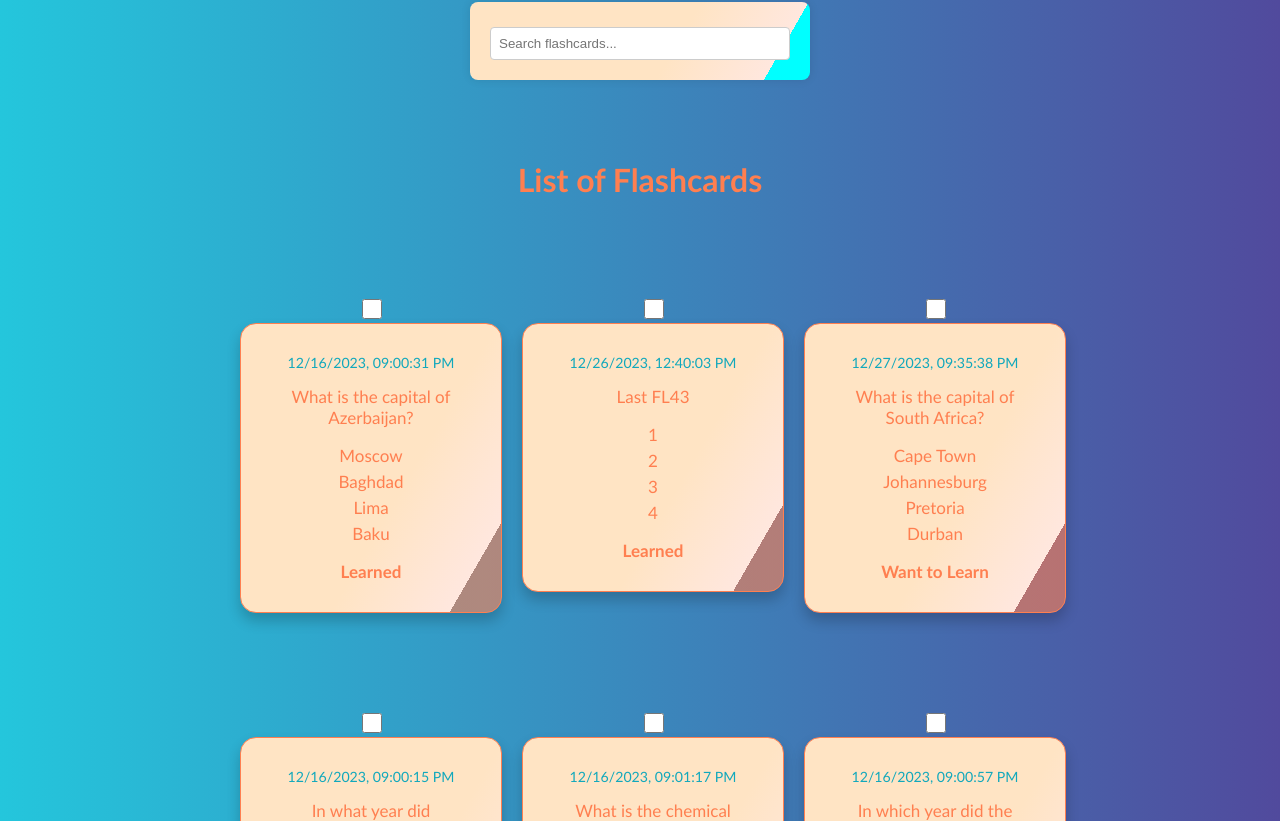
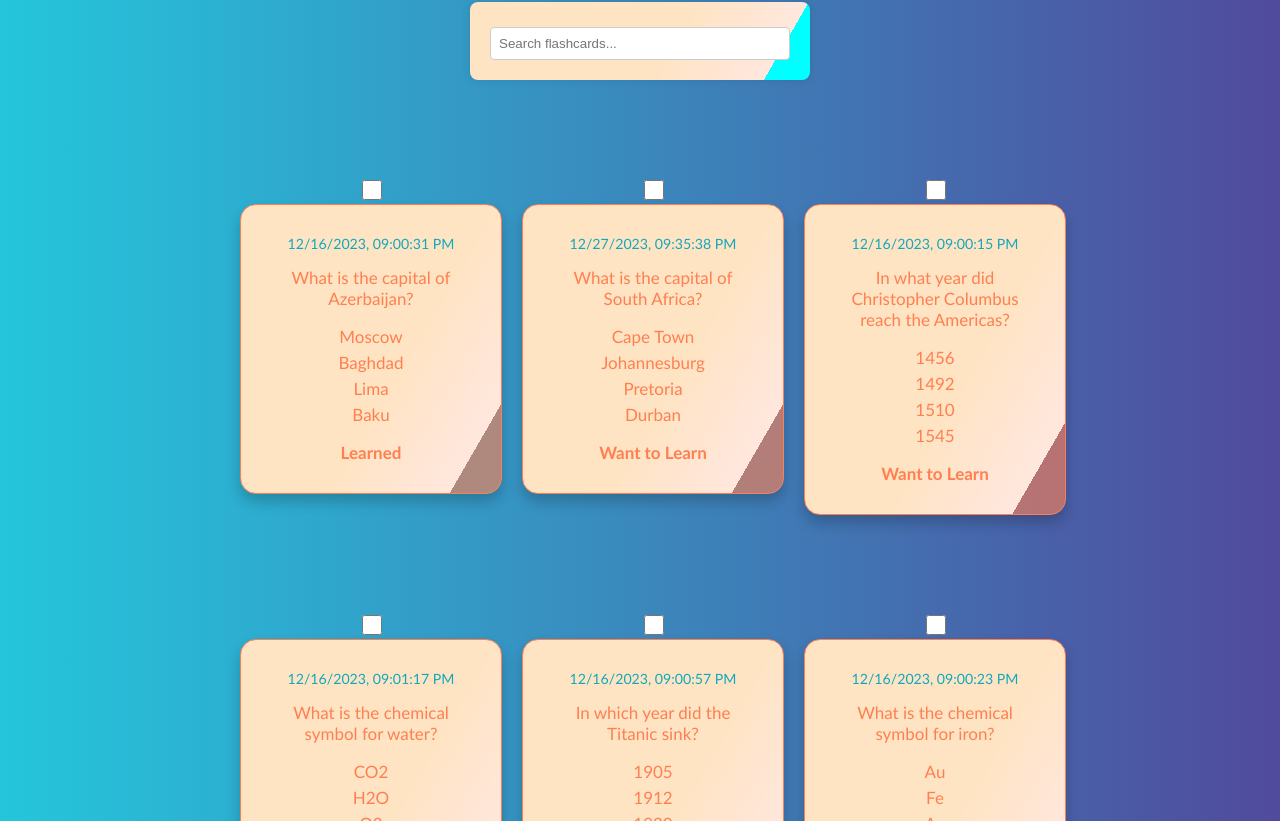
Before and after one commit to ey1az/flashcards_app, a React (Create React App) app: page /flashcards-page in a window 1280 px wide. Shown: the part 359-1180 px from the top of the page. Built offline with nearby package versions, Linux system fonts and the light colour scheme; data requests are answered from the project's data file.

Commit message:
Major Changes - Infinite Sc. removed, Bugs Fixed, Codes Optimized

```diff
--- a/src/App.jsx
+++ b/src/App.jsx
@@ -1,12 +1,12 @@
 import React from "react";
 import { BrowserRouter as Router, Route, Routes, Link } from "react-router-dom";
 import HomePage from "./HomePage";
-import FlashcardList from "./FlashcardList";
+import FlashcardsPage from "./FlashcardsPage";
 import ContactMe from "./ContactMe";
 
 import "./CSS/App.css";
 
-const App = ({ flashCards }) => {
+const App = () => {
   return (
     <Router>
       <div className="App">
@@ -29,7 +29,7 @@ const App = ({ flashCards }) => {
           <Route path="/home-page" element={<HomePage />} />
           <Route
             path="/flashcards-page"
-            element={<FlashcardList flashCards={flashCards} />}
+            element={<FlashcardsPage />}
           />
           <Route path="/contact-me-page" element={<ContactMe />} />
         </Routes>
--- a/src/CSS/ContactMe.css
+++ b/src/CSS/ContactMe.css
@@ -18,11 +18,11 @@ label {
     font-weight: bold;
 }
 
-h2{
+h2 {
     text-align: center;
 }
 
-.messages-list-comp{
+.messages-list-comp {
     list-style: none;
     margin-bottom: 15px;
 }
@@ -37,7 +37,7 @@ h2{
     resize: none;
 }
 
-.contact-me-cont textarea{
+.contact-me-cont textarea {
     height: 125px;
 }
 
--- a/src/CSS/CreateCard.css
+++ b/src/CSS/CreateCard.css
@@ -19,7 +19,7 @@
     font-weight: bold;
 }
 
-.add-card h3{
+.add-card h3 {
     text-align: center;
 }
 
@@ -34,11 +34,11 @@
     resize: none;
 }
 
-.contact-me-cont textarea{
+.contact-me-cont textarea {
     height: 125px;
 }
 
-.add-card .add-card-btn{
+.add-card .add-card-btn {
     margin-top: 13px;
     padding: 10px;
     background-color: orange;
--- a/src/CSS/Flashcard.css
+++ b/src/CSS/Flashcard.css
@@ -163,11 +163,11 @@
   background-color: #1c567b;
 }
 
-.card.turn .deleted-message{
+.card.turn .deleted-message {
   transform: rotateY(180deg);
 }
 
-.questionDateDisplay{
+.questionDateDisplay {
   font-size: smaller;
   color: #11a8bc;
   margin-bottom: 15px;
--- a/src/CreateCard.jsx
+++ b/src/CreateCard.jsx
@@ -1,7 +1,7 @@
 import React, { useState } from "react";
 import "./CSS/CreateCard.css";
 
-const CreateCard = () => {
+const CreateCard = ({ onCardAdded }) => {
   const [questionTitle, setQuestionTitle] = useState("");
   const [questionOptions, setQuestionOptions] = useState(["", "", "", ""]);
   const [questionAnswer, setQuestionAnswer] = useState("");
@@ -42,6 +42,7 @@ const CreateCard = () => {
       }, 0);
 
       const newCard = {
+        id: flashCards.length + 1,
         questionTitle,
         questionOptions,
         questionAnswer,
@@ -62,7 +63,7 @@ const CreateCard = () => {
         throw new Error(`Failed to add flashcard. Server responded with ${addNewCardResponse.status}`);
       }
 
-      window.location.reload();
+      onCardAdded(newCard);
 
     } catch (error) {
       console.error("Error adding flashcard:", error);
--- a/src/FlashcardList.jsx
+++ /dev/null
@@ -1,16 +0,0 @@
-import React from 'react';
-import CreateCard from "./CreateCard";
-import SearchFilterSortCard from "./SearchFilterSortCard";
-
-const FlashcardList = () => (
-  <>
-    <div>
-      <CreateCard />
-    </div>
-    <div>
-      <SearchFilterSortCard />
-    </div>
-  </>
-);
-
-export default FlashcardList;
--- a/src/Flashcards.jsx
+++ b/src/Flashcards.jsx
@@ -1,7 +1,7 @@
 import React, { useState, useEffect, useRef } from "react";
 import "./CSS/Flashcard.css";
 
-const FlashCards = ({ flashCard, updateFlashcard }) => {
+const FlashCards = ({ flashCard, updateFlashcard, handleDeleteCard }) => {
   const [turn, setTurn] = useState(false);
   const [height, setHeight] = useState("initial");
   const [status, setStatus] = useState(flashCard.questionStatus || "Want to Learn");
@@ -40,7 +40,7 @@ const FlashCards = ({ flashCard, updateFlashcard }) => {
         throw new Error(`Failed to delete flashcard. Server responded with ${response.status}`);
       }
 
-      window.location.reload();
+      handleDeleteCard(flashCard.id);
     } catch (error) {
       console.error('Error deleting flashcard:', error);
     }
--- a/src/SearchFilterSortCard.jsx
+++ b/src/FlashcardsPage.jsx
@@ -1,20 +1,15 @@
-import React, { useState, useEffect, useCallback, useRef } from "react";
+import React, { useState, useEffect } from "react";
 import Flashcards from "./Flashcards";
-import "./CSS/SearchFilterSortCard.css";
+import CreateCard from "./CreateCard";
+import "./CSS/FlashcardsPage.css";
 
-const SearchFilterSortCard = () => {
+const FlashcardsPage = () => {
   const [searchText, setSearchText] = useState("");
   const [selectedStatus, setSelectedStatus] = useState("all");
   const [selectedSortOption, setSelectedSortOption] = useState("default");
   const [visibleFlashcards, setVisibleFlashcards] = useState([]);
-  const [currentPage, setCurrentPage] = useState(1);
-  const [loadMore, setLoadMore] = useState(false);
-  const [noMoreFlashcards, setNoMoreFlashcards] = useState(false);
   const [selectedCards, setSelectedCards] = useState(new Set());
   const [currentCard, setCurrentCard] = useState(null);
-  const cardsPerPage = 9;
-
-  const statusSelectRef = useRef(null);
 
   const handleStatusChange = (e) => {
     const status = e.target.value;
@@ -37,64 +32,9 @@ const SearchFilterSortCard = () => {
       case "Date":
         return (f1, f2) => new Date(f2.questionDate) - new Date(f1.questionDate);
       default:
-        return (f1, f2) => {
-          if (f1.questionOrder > f2.questionOrder) {
-            return 1;
-          } else {
-            return -1;
-          }
-        };
+        return (f1, f2) => f1.questionOrder - f2.questionOrder;
     }
   };
-
-  const handleLoadMore = useCallback(async () => {
-    try {
-      setSearchText("");
-      setSelectedStatus("all");
-
-      setLoadMore(true);
-
-      statusSelectRef.current.value = "all";
-
-      const response = await fetch(
-        `http://localhost:3002/flashCards?_page=${currentPage + 1}&_limit=${cardsPerPage}&_sort=questionDate&_order=desc`
-      );
-
-      if (!response.ok) {
-        throw new Error(`Failed to load more flashcards. Server responded with ${response.status}`);
-      }
-
-      const newFlashcards = await response.json();
-
-      if (newFlashcards.length > 0) {
-        setVisibleFlashcards((prevVisible) => [...prevVisible, ...newFlashcards]);
-        setCurrentPage((prevPage) => prevPage + 1);
-      } else {
-        setNoMoreFlashcards(true);
-      }
-    } catch (error) {
-      console.error("Error loading more flashcards:", error);
-    }
-    finally {
-      setLoadMore(false);
-    }
-  }, [currentPage, cardsPerPage]);
-
-  const handleScroll = useCallback(() => {
-    const { scrollHeight, scrollTop, clientHeight } = document.documentElement;
-
-    if (!loadMore && !noMoreFlashcards && scrollHeight - scrollTop <= clientHeight + 1) {
-      handleLoadMore();
-    }
-  }, [handleLoadMore, loadMore, noMoreFlashcards]);
-
-  useEffect(() => {
-    window.addEventListener("scroll", handleScroll);
-
-    return () => {
-      window.removeEventListener("scroll", handleScroll);
-    };
-  }, [handleScroll]);
 
   const handleCardSelect = (cardId) => {
     setSelectedCards((prevSelected) => {
@@ -127,25 +67,25 @@ const SearchFilterSortCard = () => {
   };
 
   useEffect(() => {
-    const fetchInitialFlashcards = async () => {
+    const fetchAllFlashcards = async () => {
       try {
         const response = await fetch(
-          `http://localhost:3002/flashCards?_page=1&_limit=${cardsPerPage}&_sort=questionDate&_order=desc`
+          `http://localhost:3002/flashCards?_sort=questionDate&_order=desc`
         );
 
         if (!response.ok) {
-          throw new Error(`Failed to fetch initial flashcards. Server responded with ${response.status}`);
+          throw new Error(`Failed to fetch flashcards. Server responded with ${response.status}`);
         }
 
-        const initialFlashcards = await response.json();
-        setVisibleFlashcards(initialFlashcards);
+        const allFlashcards = await response.json();
+        setVisibleFlashcards(allFlashcards);
       } catch (error) {
-        console.error("Error fetching initial flashcards:", error);
+        console.error("Error fetching flashcards:", error);
       }
     };
 
-    fetchInitialFlashcards();
-  }, [cardsPerPage]);
+    fetchAllFlashcards();
+  }, []);
 
   const filteredFlashCards = visibleFlashcards
     .filter((flashCard) => {
@@ -209,6 +149,11 @@ const SearchFilterSortCard = () => {
   };
 
   function dragStartHandler(flashCard) {
+    if (selectedSortOption !== "default") {
+      alert("Sort by Personal Order to rearrange cards by dragging and dropping.");
+      return;
+    }
+
     setCurrentCard(flashCard);
   }
 
@@ -248,12 +193,23 @@ const SearchFilterSortCard = () => {
     );
   };
 
+  const handleDeleteCard = (deletedCardId) => {
+    setVisibleFlashcards((prevVisible) => prevVisible.filter((card) => card.id !== deletedCardId));
+  };
+
+  const handleCardAdded = (newCard) => {
+    setVisibleFlashcards((prevVisible) => [...prevVisible, newCard]);
+  };
+
   return (
     <div>
+      <CreateCard
+        onCardAdded={handleCardAdded}
+      />
       <div className="filter-opt">
         <label className="filter-opt-select">
           Filter by Status:
-          <select id="statusFilter" ref={statusSelectRef} onChange={handleStatusChange}>
+          <select id="statusFilter" onChange={handleStatusChange}>
             <option value="all">All</option>
             <option value="Want to Learn">Want to Learn</option>
             <option value="Noted">Noted</option>
@@ -285,9 +241,6 @@ const SearchFilterSortCard = () => {
           <button onClick={handleShareSelected}>Share Selected</button>
         )}
       </div>
-      <div className="flashListText">
-        <p>List of Flashcards</p>
-      </div>
       <div className="card-cont">
         {filteredFlashCards.map((flashCard) => (
           <div
@@ -304,19 +257,16 @@ const SearchFilterSortCard = () => {
               onChange={() => handleCardSelect(flashCard.id)}
             />
             <Flashcards
+              key={flashCard.id}
               flashCard={flashCard}
               updateFlashcard={updateFlashcard}
+              handleDeleteCard={handleDeleteCard}
             />
           </div>
         ))}
       </div>
-      {loadMore && !noMoreFlashcards && (
-        <div>
-          <p className="loading-text"> Flashcards are loading... </p>
-        </div>
-      )}
     </div>
   );
 };
 
-export default SearchFilterSortCard;
+export default FlashcardsPage;
--- a/src/data/flashcardData.json
+++ b/src/data/flashcardData.json
@@ -433,20 +433,6 @@
       "questionAnswer": "Baku",
       "questionDate": "12/16/2023, 09:00:31 PM",
       "questionStatus": "Learned"
-    },
-    {
-      "id": 32,
-      "questionOrder": 2,
-      "questionTitle": "Last FL43",
-      "questionOptions": [
-        "1",
-        "2",
-        "3",
-        "4"
-      ],
-      "questionAnswer": "3",
-      "questionDate": "12/26/2023, 12:40:03 PM",
-      "questionStatus": "Learned"
     }
   ],
   "messages": [
```
Also changed, not shown: src/CSS/FlashcardsPage.css (renamed from src/CSS/SearchFilterSortCard.css, +11 -13 lines).
